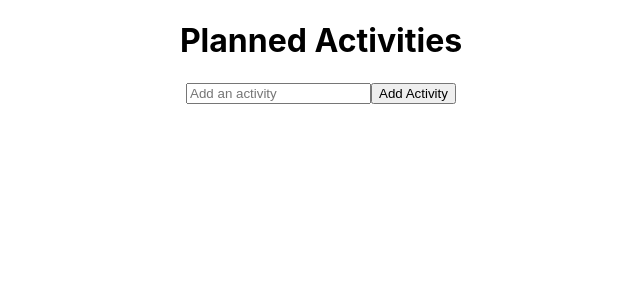
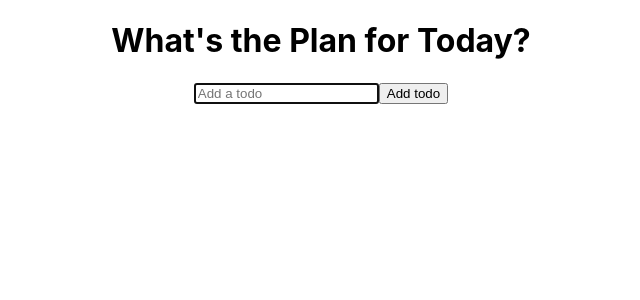
Before and after one commit to SimoneZem/todo-app, a React (Create React App) app: page / in a window 1280 px wide. Shown: the top 300 px of the page, without its empty margins (319-959 px from the left). Built offline with nearby package versions, Linux system fonts and the light colour scheme.

Commit message:
feat(add totalStructure): add all components to app

```diff
--- a/package.json
+++ b/package.json
@@ -8,6 +8,8 @@
     "@testing-library/user-event": "^13.5.0",
     "react": "^18.0.0",
     "react-dom": "^18.0.0",
+    "react-icon": "^1.0.0",
+    "react-icons": "^4.3.1",
     "react-scripts": "5.0.1",
     "web-vitals": "^2.1.4"
   },
--- a/src/App.jsx
+++ b/src/App.jsx
@@ -40,13 +40,12 @@
 
 import React from "react";
 import "./App.css";
-import Form from "./components/Form";
-import List from "./components/List";
+import TodoList from "./components/TodoList";
 
 function App() {
   return (
     <div className="App">
-      <List />
+      <TodoList />
     </div>
   );
 }
--- a/src/components/Form.js
+++ /dev/null
@@ -1,34 +0,0 @@
-import React, { useState } from "react";
-
-export const Form = (props) => {
-  const [input, setInput] = useState("");
-
-  const handleChange = (y) => {
-    setInput(y.target.value);
-  };
-
-  const handleButton = (x) => {
-    x.preventDefault();
-    props.onSubmit({
-      id: Math.floor(Math.random() * 1000),
-      text: input,
-    });
-    setInput("");
-  };
-
-  return (
-    <form className="todo-form" onSubmit={handleButton}>
-      <input
-        type="text"
-        placeholder="Add an activity"
-        value={input}
-        name="text"
-        className="todo-input"
-        onChange={handleChange}
-      />
-      <button className="todo-button">Add Activity</button>
-    </form>
-  );
-};
-
-export default Form;
--- a/src/components/List.js
+++ /dev/null
@@ -1,27 +0,0 @@
-import React, { useState } from "react";
-import Form from "./Form";
-
-function List() {
-  const [activities, setActivities] = useState([]);
-
-  const addAct = (act) => {
-    /*la funzione che scriverò di sotto serve sostanzialmente per renderizzare in maniera visivamente non sgradevole un eccesso di spazi all'interno del field dell'attività. Per intenderci
-      se dovessi scrivere " p                    o" quello che verrà renderizzato sarà "p o"
-      */
-    if (!act.text || /^\s*$/.test(act.text)) {
-      return;
-    }
-
-    const newAct = [act, ...activities];
-    setActivities(newAct);
-  };
-
-  return (
-    <div>
-      <h1>Planned Activities</h1>
-      <Form onSubmit={addAct} />
-    </div>
-  );
-}
-
-export default List;
--- /dev/null
+++ b/src/components/Todo.js
@@ -0,0 +1,46 @@
+import React, { useState } from "react";
+import TodoForm from "./TodoForm";
+import { RiCloseCircleLine } from "react-icons/ri";
+import { TiEdit } from "react-icons/ti";
+
+const Todo = ({ todos, completeTodo, removeTodo, updateTodo }) => {
+  const [edit, setEdit] = useState({
+    id: null,
+    value: "",
+  });
+
+  const submitUpdate = (value) => {
+    updateTodo(edit.id, value);
+    setEdit({
+      id: null,
+      value: "",
+    });
+  };
+
+  if (edit.id) {
+    return <TodoForm edit={edit} onSubmit={submitUpdate} />;
+  }
+
+  return todos.map((todo, index) => (
+    <div
+      className={todo.isComplete ? "todo-row complete" : "todo-row"}
+      key={index}
+    >
+      <div key={todo.id} onClick={() => completeTodo(todo.id)}>
+        {todo.text}
+      </div>
+      <div className="icons">
+        <RiCloseCircleLine
+          onClick={() => removeTodo(todo.id)}
+          className="delete-icon"
+        />
+        <TiEdit
+          onClick={() => setEdit({ id: todo.id, value: todo.text })}
+          className="edit-icon"
+        />
+      </div>
+    </div>
+  ));
+};
+
+export default Todo;
--- /dev/null
+++ b/src/components/TodoForm.js
@@ -0,0 +1,61 @@
+import React, { useState, useEffect, useRef } from "react";
+
+function TodoForm(props) {
+  const [input, setInput] = useState(props.edit ? props.edit.value : "");
+
+  const inputRef = useRef(null);
+
+  useEffect(() => {
+    inputRef.current.focus();
+  });
+
+  const handleChange = (e) => {
+    setInput(e.target.value);
+  };
+
+  const handleSubmit = (e) => {
+    e.preventDefault();
+
+    props.onSubmit({
+      id: Math.floor(Math.random() * 10000),
+      text: input,
+    });
+    setInput("");
+  };
+
+  return (
+    <form onSubmit={handleSubmit} className="todo-form">
+      {props.edit ? (
+        <>
+          <input
+            placeholder="Update your item"
+            value={input}
+            onChange={handleChange}
+            name="text"
+            ref={inputRef}
+            className="todo-input edit"
+          />
+          <button onClick={handleSubmit} className="todo-button edit">
+            Update
+          </button>
+        </>
+      ) : (
+        <>
+          <input
+            placeholder="Add a todo"
+            value={input}
+            onChange={handleChange}
+            name="text"
+            className="todo-input"
+            ref={inputRef}
+          />
+          <button onClick={handleSubmit} className="todo-button">
+            Add todo
+          </button>
+        </>
+      )}
+    </form>
+  );
+}
+
+export default TodoForm;
--- /dev/null
+++ b/src/components/TodoList.js
@@ -0,0 +1,62 @@
+import React, { useState } from "react";
+import TodoForm from "./TodoForm";
+import Todo from "./Todo";
+
+function TodoList() {
+  const [todos, setTodos] = useState([]);
+
+  const addTodo = (todo) => {
+    /*la funzione che scriverò di sotto serve sostanzialmente per renderizzare in maniera visivamente non sgradevole un eccesso di spazi all'interno del field dell'attività. Per intenderci
+      se dovessi scrivere " p                    o" quello che verrà renderizzato sarà "p o"
+      */
+    if (!todo.text || /^\s*$/.test(todo.text)) {
+      return;
+    }
+
+    const newTodos = [todo, ...todos];
+
+    setTodos(newTodos);
+    console.log(...todos);
+  };
+
+  const updateTodo = (todoId, newValue) => {
+    if (!newValue.text || /^\s*$/.test(newValue.text)) {
+      return;
+    }
+
+    setTodos((prev) =>
+      prev.map((item) => (item.id === todoId ? newValue : item))
+    );
+  };
+
+  const removeTodo = (id) => {
+    const removedArr = [...todos].filter((todo) => todo.id !== id);
+
+    setTodos(removedArr);
+  };
+
+  const completeTodo = (id) => {
+    let updatedTodos = todos.map((todo) => {
+      if (todo.id === id) {
+        todo.isComplete = !todo.isComplete;
+      }
+      return todo;
+    });
+    setTodos(updatedTodos);
+  };
+
+  return (
+    <>
+      <h1>What's the Plan for Today?</h1>
+      <TodoForm onSubmit={addTodo} />
+      <Todo
+        todos={todos}
+        completeTodo={completeTodo}
+        removeTodo={removeTodo}
+        updateTodo={updateTodo}
+      />
+    </>
+  );
+}
+
+export default TodoList;
```
Also changed, not shown: 1 other file (tests, documents, lock files or other folders).
